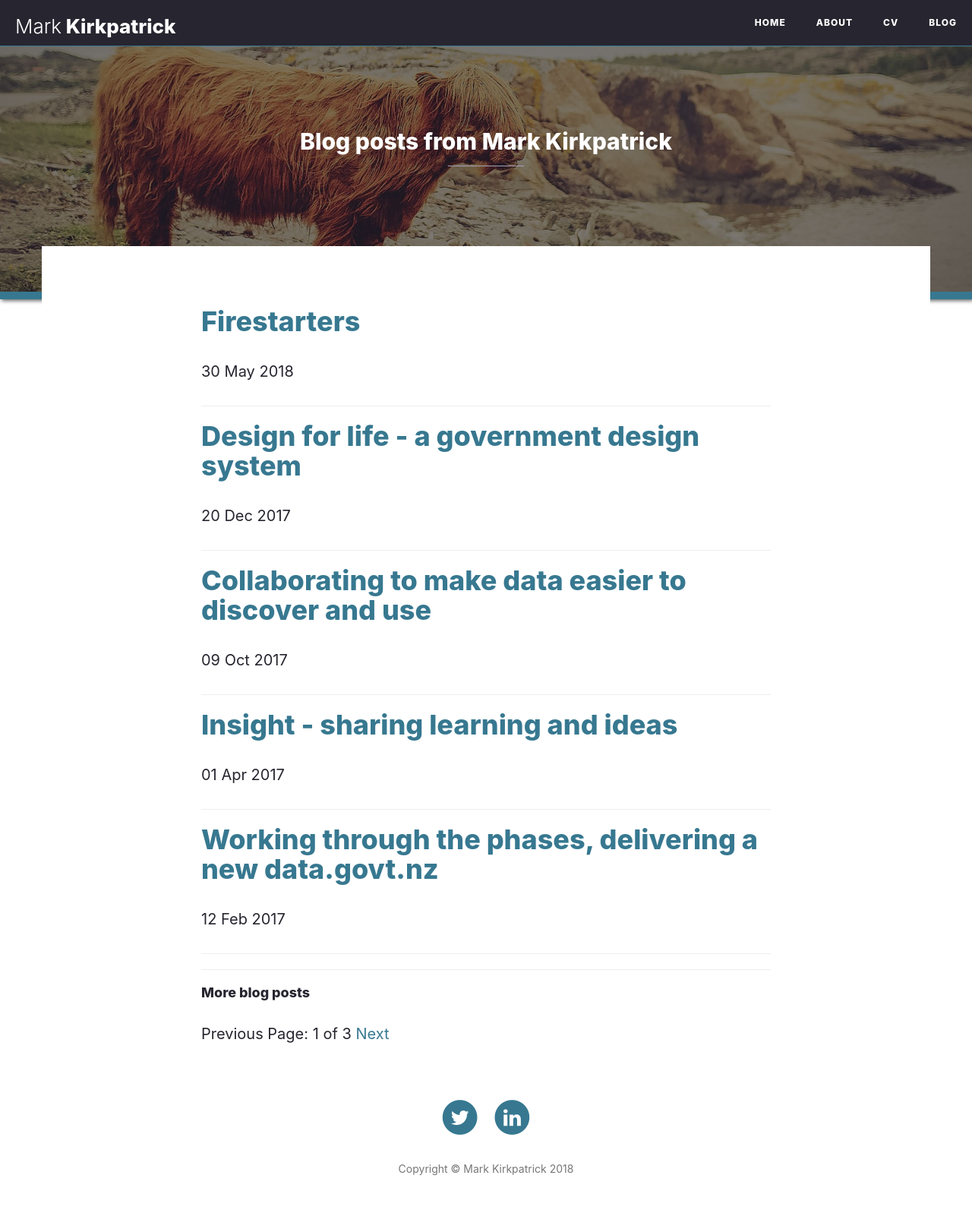
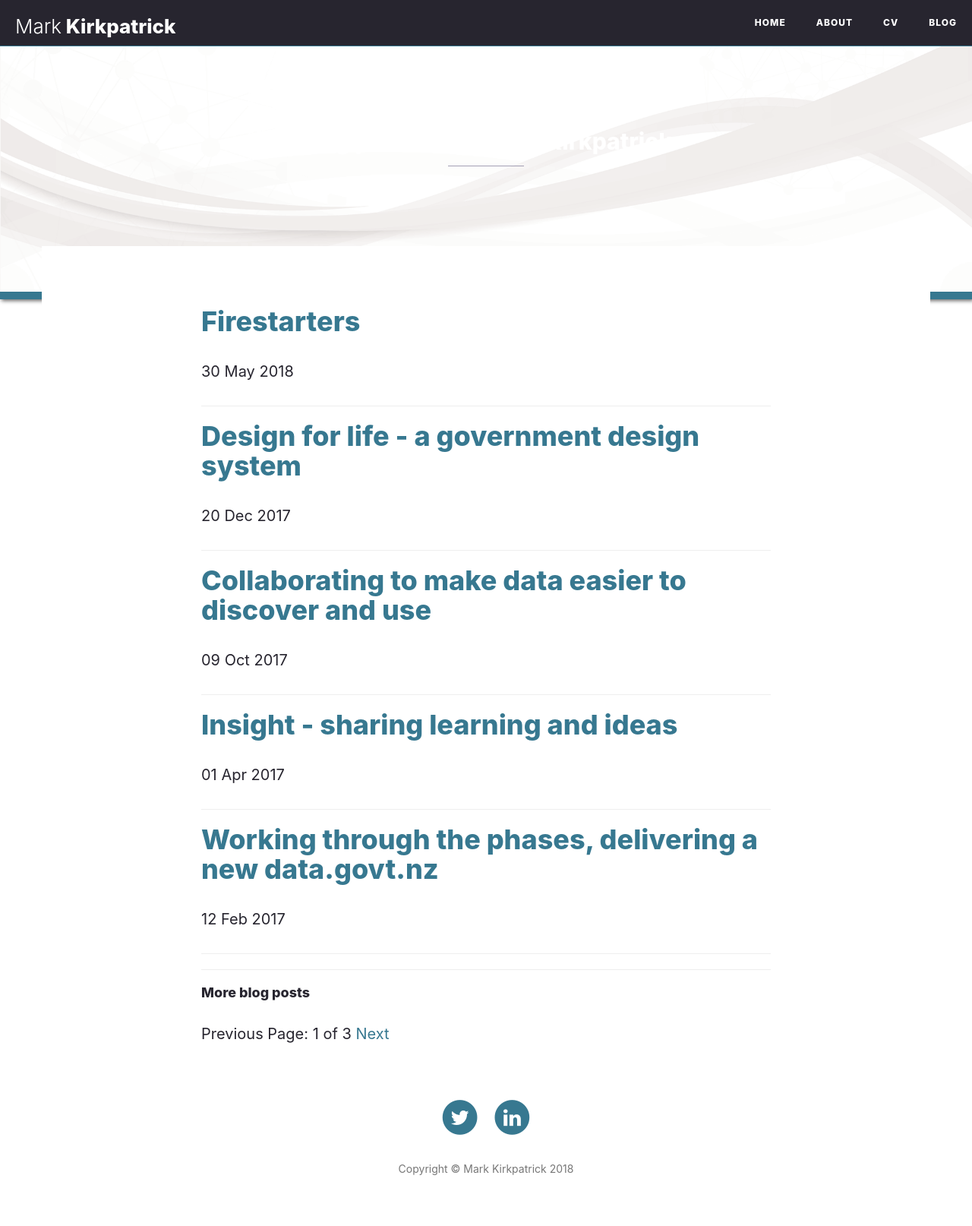
Before and after one commit to mkirkpat/mkirkpat.github.io, a Jekyll site: the page built from blog/index.html, in a window 1280 px wide. Shown: the whole page at 76% size. Built offline with Jekyll 4.4.1, drawn with Linux system fonts in a browser that asks for light colours; nearby versions of some CDN libraries; the list of posts is cut into pages by our own code.

Commit message:
Update index.html

```diff
--- a/blog/index.html
+++ b/blog/index.html
@@ -1,7 +1,7 @@
 ---
 layout: default
 title: Blog posts from Mark Kirkpatrick
-header-bg-image: contact-bg.jpg
+header-bg-image: bg.png
 ---
 <!-- This loops through the paginated posts -->
 {% for post in paginator.posts %}
```
